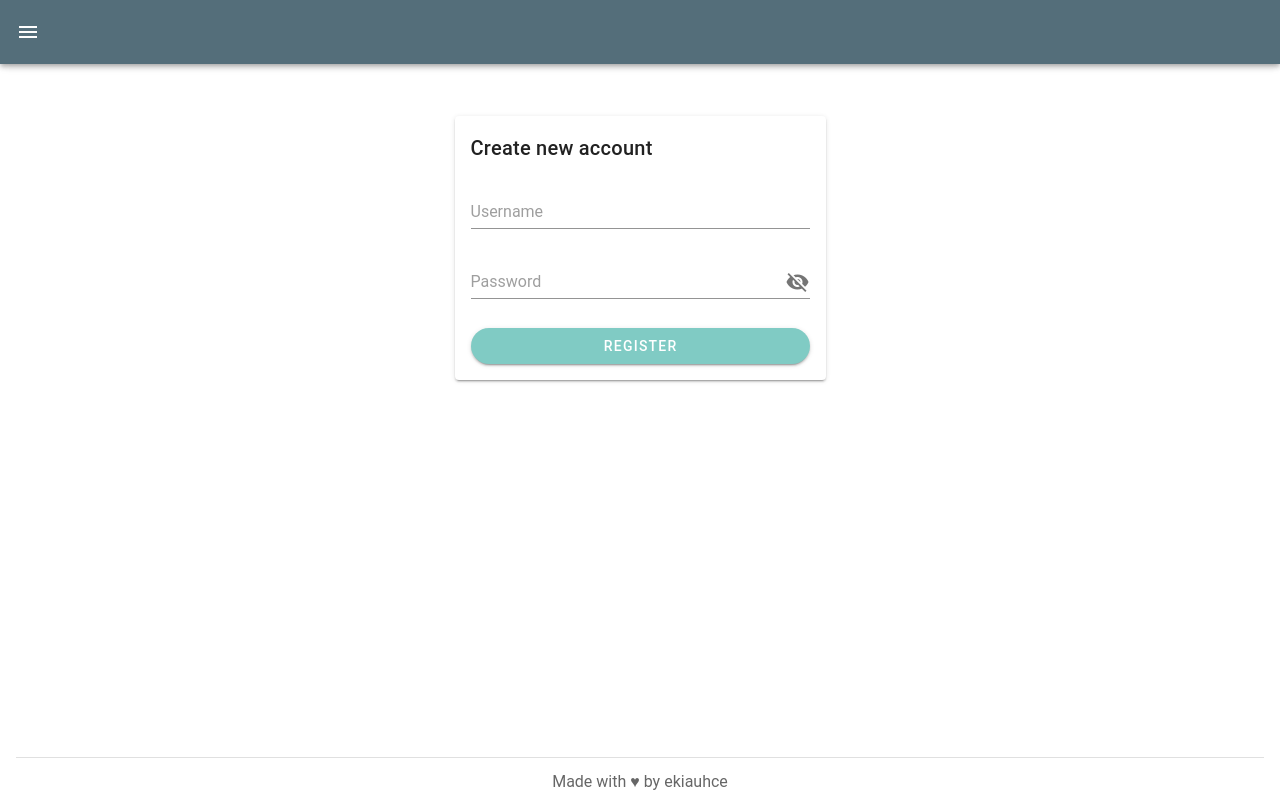
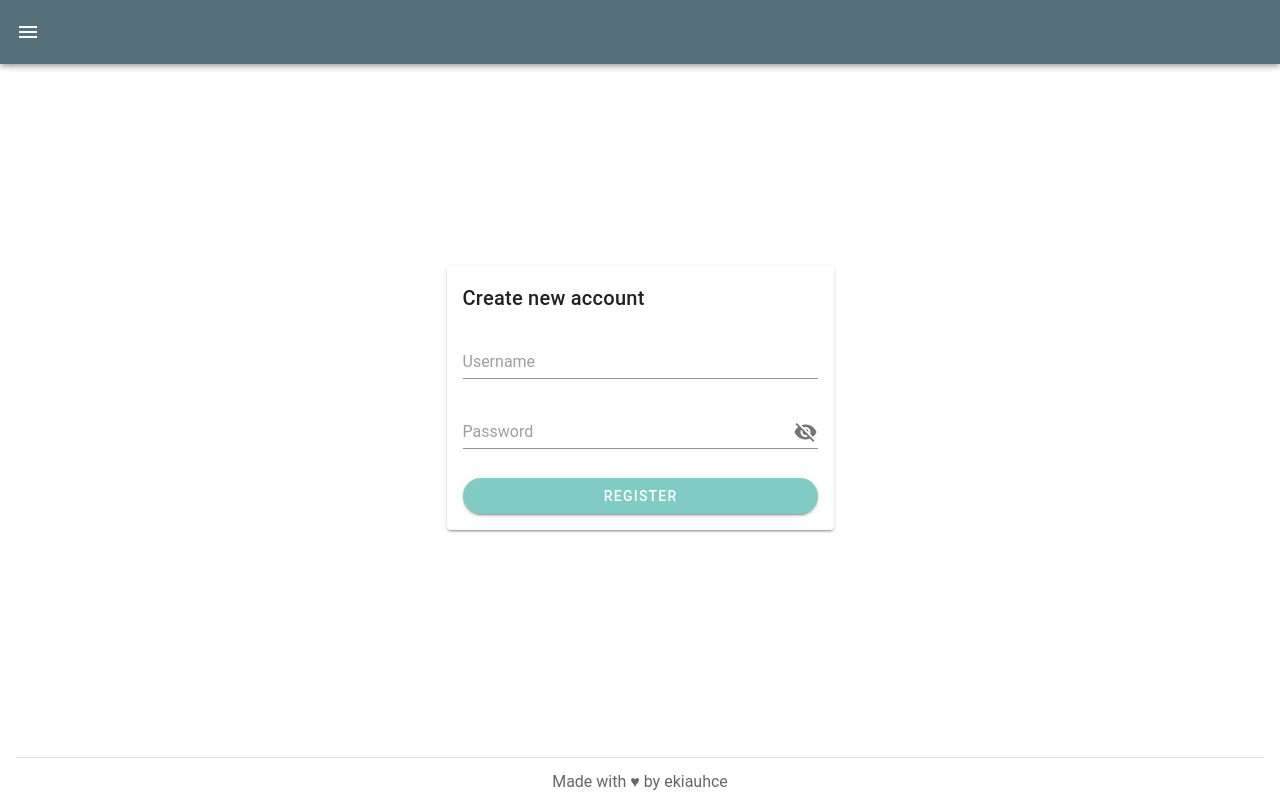
Before and after one commit to ekiauhce/escudo-client, a Vue app: page /register in a window 1280 px wide. Built offline with nearby package versions, Linux system fonts and the light colour scheme; no server answers.

Commit message:
Fix alert position

```diff
--- a/src/components/RegisterPage.vue
+++ b/src/components/RegisterPage.vue
@@ -1,12 +1,12 @@
 <template>
-  <v-container class="mt-10">
-    <v-row justify="center">
-      <v-col sm="8" md="6" lg="4">
-        <v-alert :value="alert" type="success"
-                 transition="slide-y-transition" text>
+  <v-container fill-height class="justify-center">
+    <v-col sm="8" md="6" lg="4" style="position:absolute;" align-self="start">
+      <v-alert :value="alert" type="success" transition="slide-y-transition" text>
             <h3>Success!</h3>
             You have created an account.
       </v-alert>
+    </v-col>
+    <v-col sm="8" md="6" lg="4" class="pa-0">
       <v-card>
         <v-card-title>Create new account</v-card-title>
         <v-card-text>
@@ -34,7 +34,6 @@
             </v-card-text>
       </v-card>
     </v-col>
-    </v-row>
   </v-container>
 </template>
 
```
Lines whose indentation alone changed are shown as unchanged.
